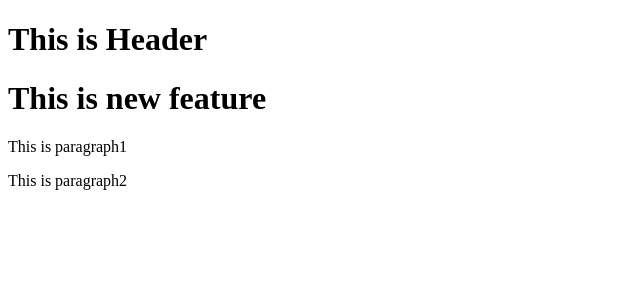
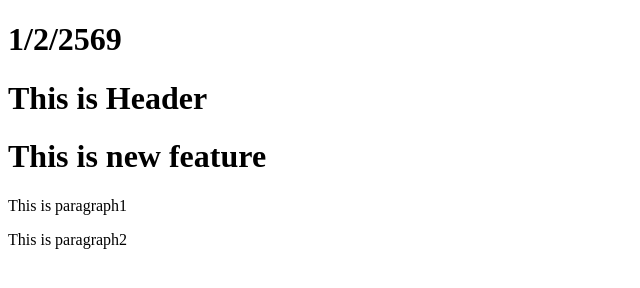
Before and after one commit to SAKSITKU/sample-git2_, a plain HTML site: page index.html in a window 1280 px wide. Shown: the whole page, without its empty margins (0-640 px from the left). Drawn offline with Linux system fonts and the light colour scheme.

Commit message:
add 1/2/2569

```diff
--- a/index.html
+++ b/index.html
@@ -4,6 +4,7 @@
 	<title>Sample git</title>
 </head>
 <body>
+	<h1>1/2/2569</h1>
 	<h1>This is Header</h1>
 	<h1>This is new feature</h1>
 	<p>This is paragraph1</p>
```
